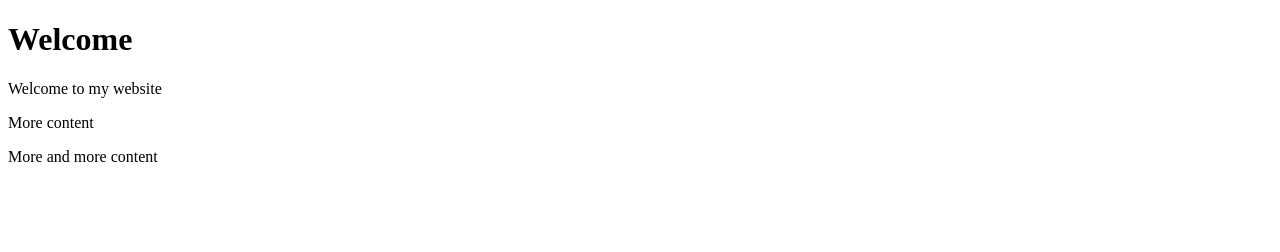
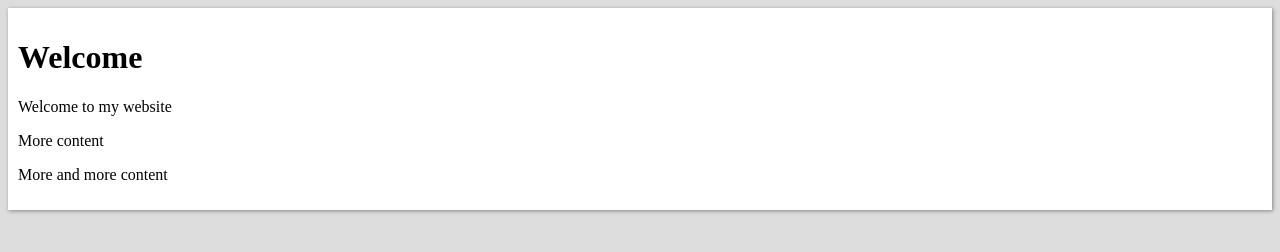
Before and after one commit to amilkarcruz13/appupc-v-2021, a plain HTML site: page index.html in a window 1280 px wide. Drawn offline with Linux system fonts and the light colour scheme.

Commit message:
Added styles to homepage

```diff
--- a/index.html
+++ b/index.html
@@ -5,11 +5,14 @@
     <meta http-equiv="X-UA-Compatible" content="IE=edge">
     <meta name="viewport" content="width=device-width, initial-scale=1.0">
     <title>Homepage</title>
+    <link rel="stylesheet" href="style.css">
 </head>
 <body>
-    <h1>Welcome</h1>
-    <p>Welcome to my website</p>
-    <p>More content</p>
-    <p>More and more content</p>
+    <div class="container">
+        <h1>Welcome</h1>
+        <p>Welcome to my website</p>
+        <p>More content</p>
+        <p>More and more content</p>
+    </div>
 </body>
 </html>
--- /dev/null
+++ b/style.css
@@ -0,0 +1,8 @@
+body {
+    background-color: #ddd;
+}
+.container{
+    background-color: #fff;
+    padding: 10px;
+    box-shadow: 1px 1px 4px rgba(0,0,0,0.4);
+}
```
